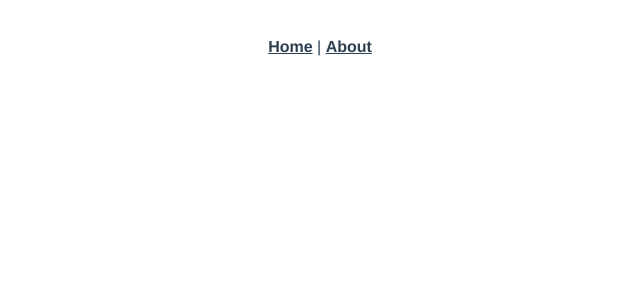
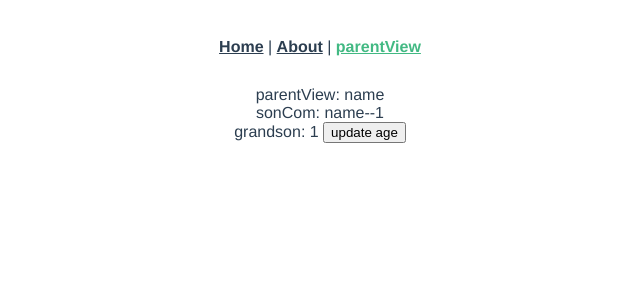
Before and after one commit to A189861A/vue2-demo, a Vue app: page /parentView in a window 1280 px wide. Shown: the top 300 px of the page, without its empty margins (320-960 px from the left). Built offline with nearby package versions, Linux system fonts and the light colour scheme.

Commit message:
【web】【issue_id=xxx】$attrs $listeners

```diff
--- a/src/App.vue
+++ b/src/App.vue
@@ -2,7 +2,8 @@
   <div id="app">
     <nav>
       <router-link to="/">Home</router-link> |
-      <router-link to="/about">About</router-link>
+      <router-link to="/about">About</router-link> |
+      <router-link to="/parentView">parentView</router-link>
     </nav>
     <router-view/>
   </div>
--- /dev/null
+++ b/src/components/grandsonCom.vue
@@ -0,0 +1,19 @@
+<template>
+    <div>
+        grandson: {{ $attrs.age }}
+        <button @click="updateHandle">update age</button>
+    </div>
+</template>
+<script>
+export default {
+    name: 'grandson-Com',
+    data() {
+        return {}
+    },
+    methods: {
+        updateHandle() {
+            this.$emit('upFoo', ++this.$attrs.age)
+        }
+    }
+}
+</script>
--- /dev/null
+++ b/src/components/sonCom.vue
@@ -0,0 +1,23 @@
+<template>
+    <div>
+        sonCom: {{ name }}--{{ $attrs.age }}
+        <br>
+        <grandsonCom v-bind="$attrs" v-on="$listeners"/>
+    </div>
+</template>
+<script>
+import grandsonCom from './grandsonCom.vue';
+export default {
+    data() {
+        return {}
+    },
+    props: [
+        'name'
+    ],
+    created() {
+        console.log('--son-$attrs--', this.$attrs);
+        console.log('--son-$listeners--', this.$listeners);
+    },
+    components: {grandsonCom},
+}
+</script>
--- a/src/router/index.js
+++ b/src/router/index.js
@@ -22,6 +22,11 @@ const routes = [
     path: '/vmFn',
     name: 'vmFn',
     component: () => import(/* webpackChunkName: "about" */ '../views/vmFn.vue')
+  },
+  {
+    path: '/parentView',
+    name: 'parentView',
+    component: () => import(/* webpackChunkName: "about" */ '../views/parentView.vue')
   }
 ]
 
--- /dev/null
+++ b/src/views/parentView.vue
@@ -0,0 +1,28 @@
+<template>
+    <div>
+        parentView: {{ name }}
+        <br>
+        <sonCom :name="name" class="class-1" style="" :age="age" v-on:click="handle" @upFoo="update"></sonCom>
+    </div>
+</template>
+<script>
+import sonCom from '@/components/sonCom.vue';
+export default {
+    data() {
+        return {
+            name: 'name',
+            age: 1
+        }
+    },
+    components: {
+        sonCom
+    },
+    methods: {
+        handle() {
+        },
+        update(payload){
+            this.age = payload;
+        }
+    }
+}
+</script>
```
Also changed, not shown: src/assets/vue2组件通信.png (added), src/components/readme.md.
